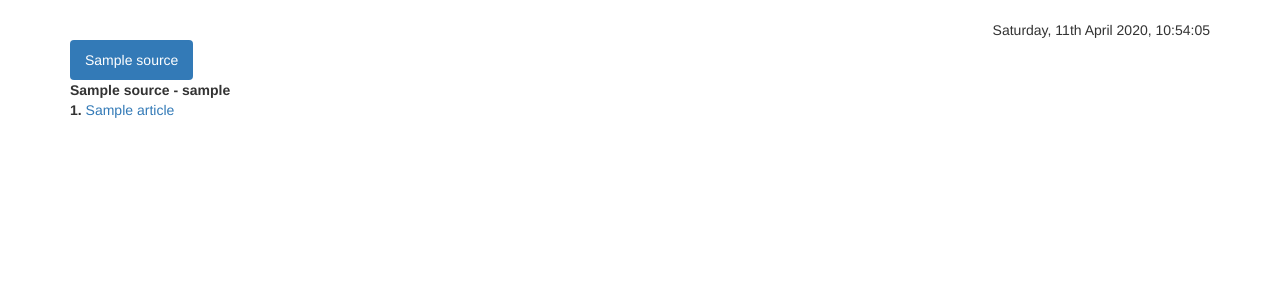
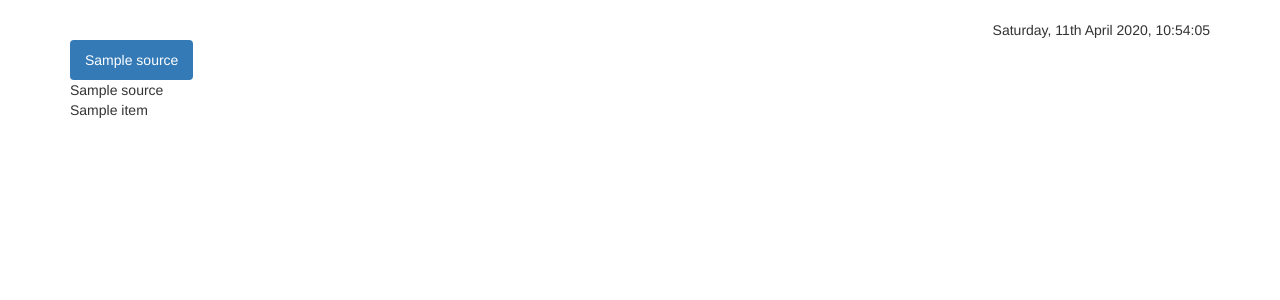
Before and after one commit to ppolle/habari, a Django app: template habari/apps/core/templates/core/index.html in a window 1280 px wide. Shown: the part 52-352 px from the top of the page. Run offline with Django 3.2, Linux system fonts and the light colour scheme; the template is opened without the code that fills it: most values are stand-ins (such as "Sample title", 1, 10 or a date in 2020); some libraries are stand-ins or nearby versions.

Commit message:
this commit will index viewing

```diff
--- a/habari/apps/core/templates/core/index.html
+++ b/habari/apps/core/templates/core/index.html
@@ -1,17 +1,13 @@
 {% extends 'base.html' %}
 {% block content %}
 
-<div class="row">
-	{% for source in sources %}
-	<div class="col-md-4">
-		<strong>
-		{{source.name}} - {{source.slug}}</strong><br>
-		{% for article in source.article_set.all %}
-		<strong>{{ forloop.counter }}.</strong>
-		<a href="{{article.article_url}}">{{article.title}}</a><br>
-		{% endfor %}
-	</div>
-	{% endfor %}
-</div>
+
+{% for source, article in articles.items %}
+{{source}}<br>
+{% for item in article.items %}
+{{item.title}}
+{% endfor %}
+<br>
+{% endfor %}
 
 {% endblock %}
```
Also changed, not shown: habari/apps/core/views.py (+26 -1 lines).
